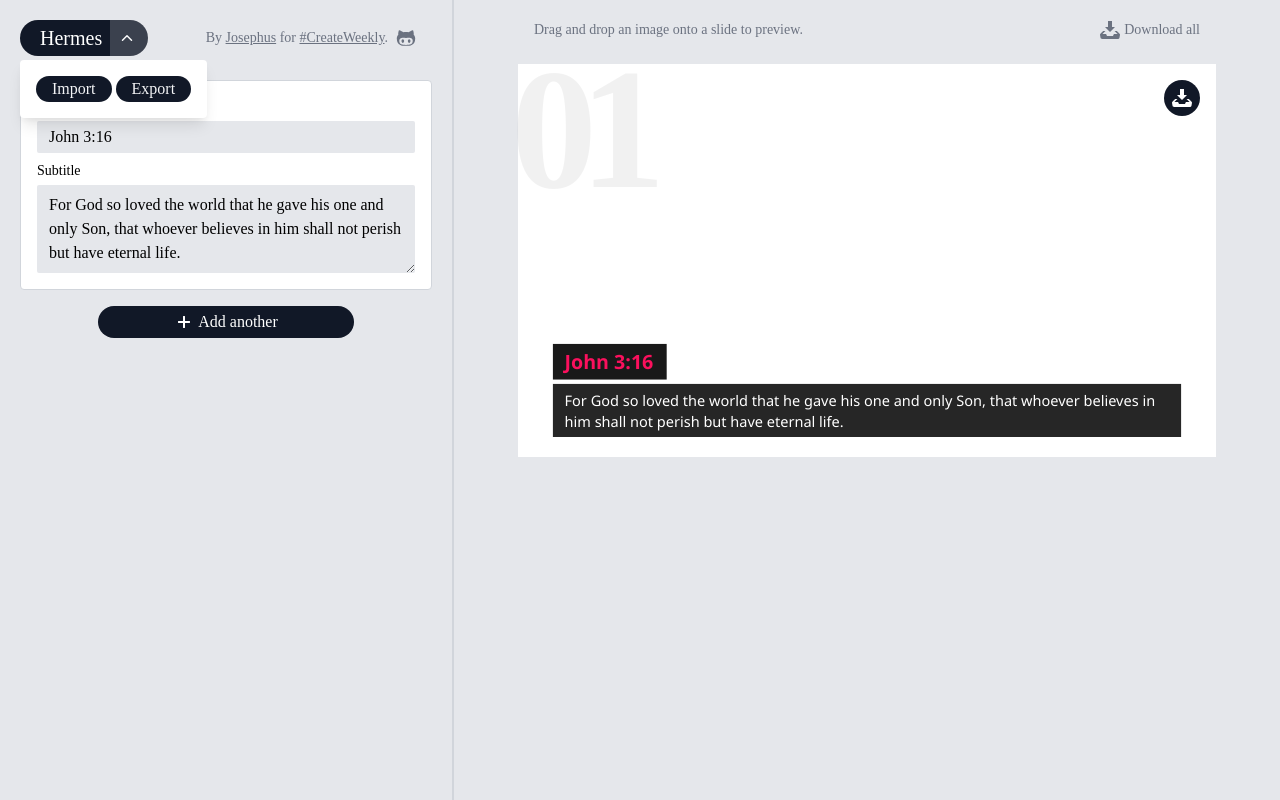
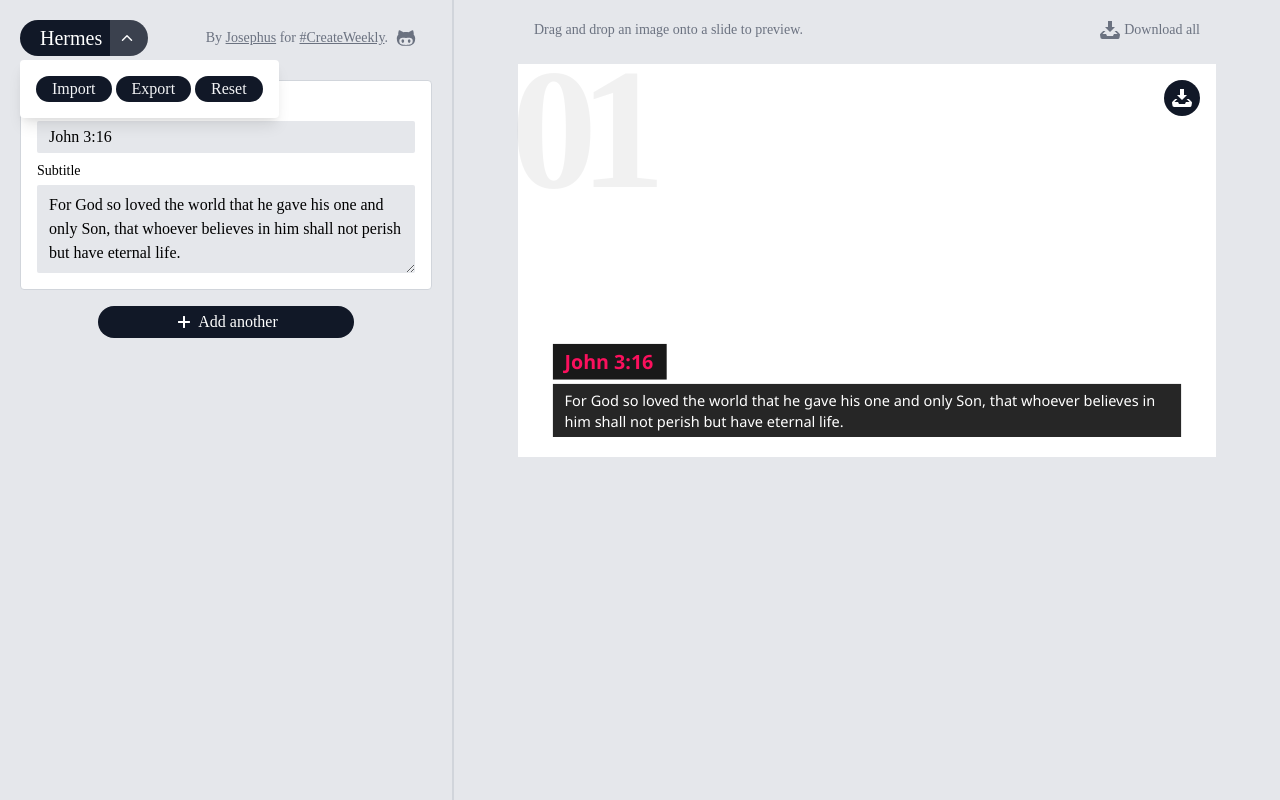
Before and after one commit to JosephusPaye/hermes, a Vue app: page / in a window 1280 px wide. Both pictures are taken after a click on the button 129 px from the left and 38 px from the top of the page. Built offline with nearby package versions, Linux system fonts and the light colour scheme; a web font is replaced by a local one.

Commit message:
Add reset button

```diff
--- a/src/App.vue
+++ b/src/App.vue
@@ -8,6 +8,7 @@
         class="absolute z-20 top-0"
         @import="onImport"
         @export="onExport"
+        @reset="onReset"
       />
       <Editor
         :lowerThirds="lowerThirds"
@@ -145,6 +146,12 @@
 
       saveAs(blob, 'Lower Thirds.hermeslt');
     },
+
+    onReset() {
+      if (confirm('Remove all lower thirds?')) {
+        this.lowerThirds = [this.createLowerThird('', '')];
+      }
+    },
   },
 };
 </script>
--- a/src/components/Header.vue
+++ b/src/components/Header.vue
@@ -93,6 +93,12 @@
       >
         Export
       </button>
+      <button
+        class="text-gray-100 bg-gray-900 px-4 py-px rounded-full ml-1 cursor-default hover:bg-gray-700 focus:bg-gray-700"
+        @click="onReset"
+      >
+        Reset
+      </button>
     </div>
   </div>
 </template>
@@ -134,6 +140,11 @@
       this.showMenu = false;
       this.$emit('export');
     },
+
+    onReset() {
+      this.showMenu = false;
+      this.$emit('reset');
+    },
   },
 };
 </script>
```
